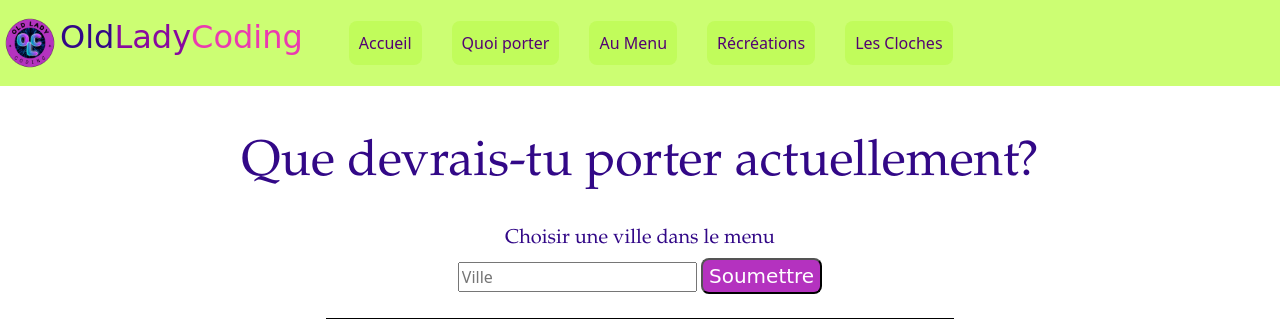
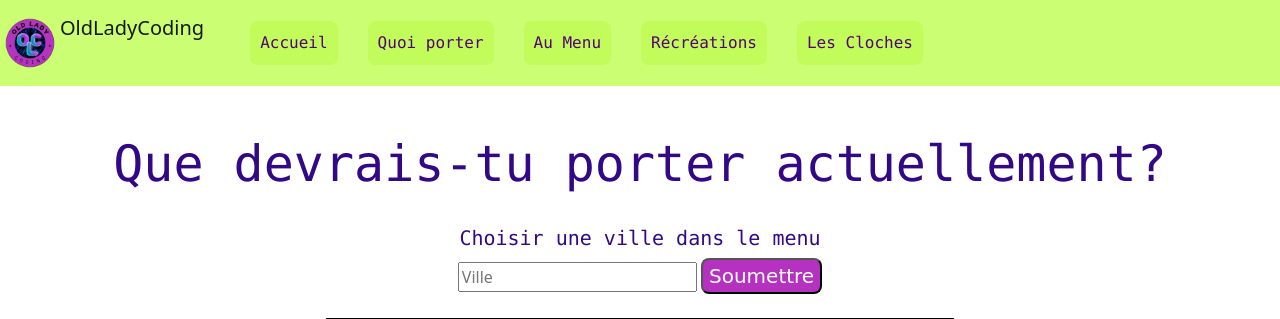
Before and after one commit to oldladycoding/school-tools, a Flask app: page /weather in a window 1280 px wide. Shown: the top 319 px of the page. Run offline with Flask 3, Linux system fonts and the light colour scheme; data that the repository does not hold is empty; some libraries are stand-ins or nearby versions.

Commit message:
Update styles.css
new versiob 25-26

```diff
--- a/static/styles.css
+++ b/static/styles.css
@@ -1,23 +1,25 @@
-/* Size and font for brand */
-nav .navbar-brand
+nav .navbar-brand .main
 {
-    font-size: xx-large;
-    font-family: Comic Sans MS, sans-serf;
+  font-size: xx-large !important;
+  font-family: Comic Sans MS, sans-serif !important;
+  color: #320887 !important;
 }
 
+nav .navbar-brand .alt1 {
+  font-size: small !important;
+  font-family: Comic Sans MS, sans-serif !important;
+  color: #880a9f !important;
+}
+
+nav .navbar-brand .alt2 {
+  font-size: small !important;
+  font-family: Comic Sans MS, sans-serif !important;
+  color: #ea3bb0 !important;
+}
+
+
 /* Colors for brand */
-nav .navbar-brand .purple
-{
-    color: #880a9f;
-}
-nav .navbar-brand .pink
-{
-    color: #ea3bb0;
-}
-nav .navbar-brand .Darkpurple
-{
-    color: #320887;
-}
+
 nav .navbar-brand .blue
 {
     color: #17C1DA;
@@ -27,6 +29,7 @@ nav .navbar-brand .blue
 .nav-pills .nav-link
 {
     color: #530373;
+    font-family: Monaco, sans-serif;
     background-color: #c1fc5b;
     padding:10px;
     margin-left:30px;
@@ -37,26 +40,26 @@ nav .navbar-brand .blue
 h1
 {
     font-size: 60px;
-    font-family: palatino;
+    font-family: Monaco, sans-serif;
     color: #320887;
 }
 h2
 {
     font-size: 50px;
-    font-family: palatino;
+    font-family: Monaco, sans-serif;
     color: #320887;
 }
 h3
 {
     font-size: 40px;
-    font-family: Comic Sans MS, sans-serf;
+    font-family: Monaco, sans-serif;
     color: #320887;
     text-align:left;
 }
 h4
 {
     font-size: 20px;
-    font-family: palatino;
+    font-family: Monaco, sans-serif;
     color: #320887;
     text-align:center;
 }
@@ -64,7 +67,7 @@ h4
 .button
 {
     font-size: 20px;
-    font-family: Comic Sans MS, sans-serf;
+    font-family: Comic Sans MS, sans-serif;
     color:#ffff;
     background-color:#B432BF;
     border-radius: 8px;
@@ -82,7 +85,7 @@ h4
 .results
 {
     font-size: 30px;
-    font-family: Comic Sans MS, sans-serf;
+    font-family: Comic Sans MS, sans-serif;
     text-align:center;
 
 }
@@ -95,13 +98,13 @@ h4
 .resultats
 {
     font-size: 15px;
-    font-family: Comic Sans MS, sans-serf;
+    font-family: Comic Sans MS, sans-serif;
     color: #D6DACF;
     text-align:center;
 }
 .menu
 {
-    font-family: Comic Sans MS, sans-serf;
+    font-family: Comic Sans MS, sans-serif;
     color: #320887;
     text-align:center;
     font-size: 40px;
@@ -119,7 +122,7 @@ h4
 /* for the container in the index page */
 .card-title
 {
-    font-family: palatino;
+    font-family: Monaco, sans-serif;
     color:#320887;
     text-align:center;
     font-size: 25px;
@@ -128,5 +131,5 @@ h4
 .card-text
 {
     font-size: 15px;
-    font-family: Comic Sans MS, sans-serf;
+    font-family: Comic Sans MS, sans-serif;
 }
```
